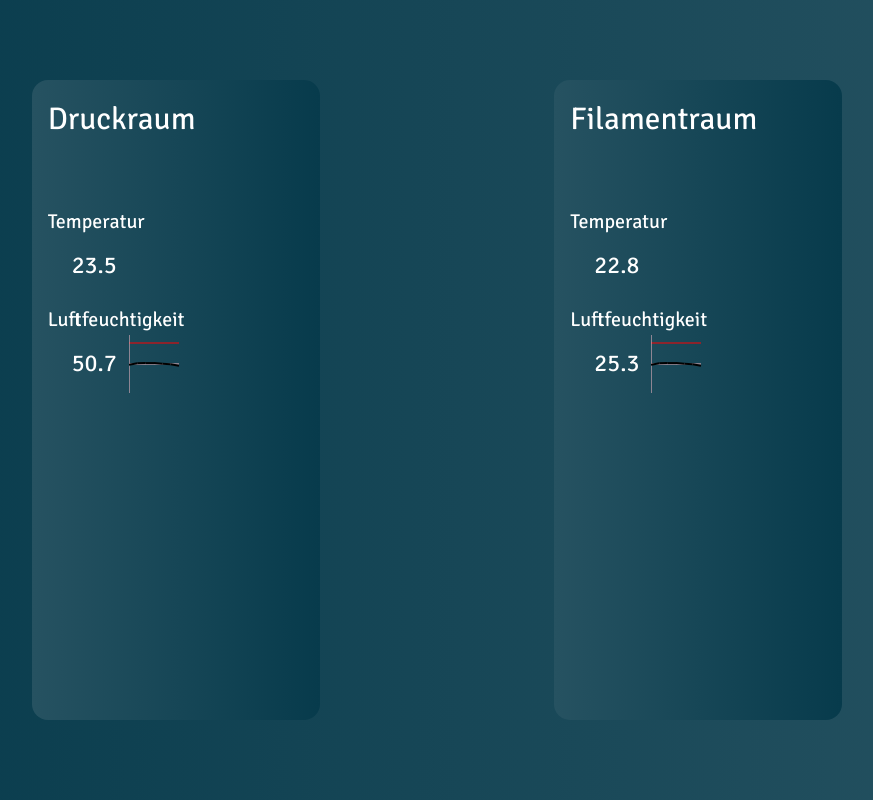
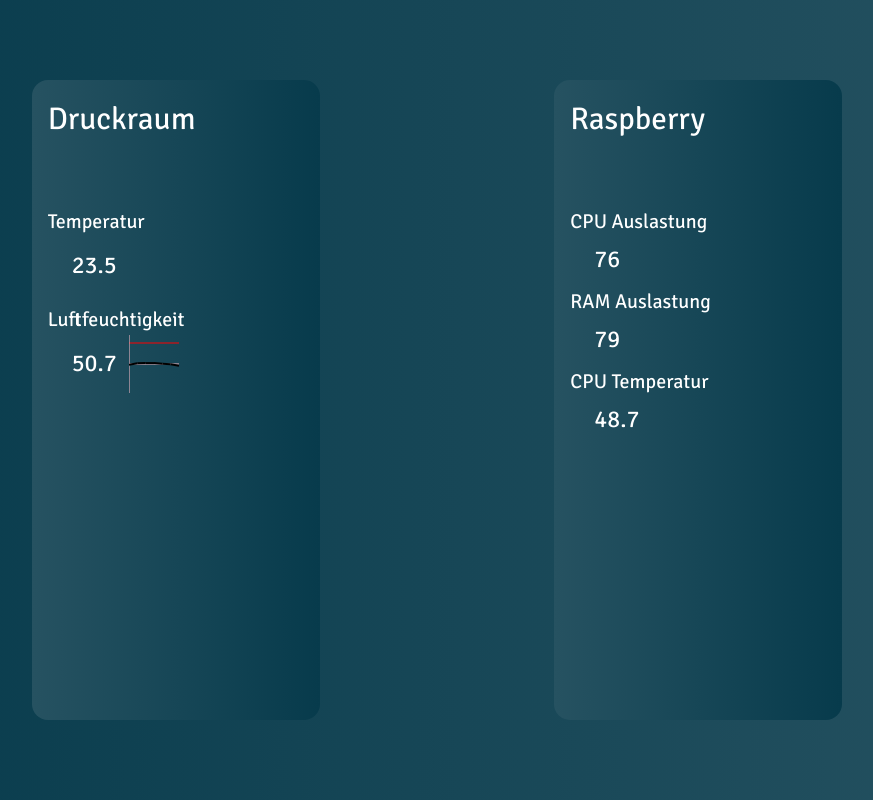
Before and after one commit to kev5655/threeDPrintingDisplayer, a React (Create React App) app in the folder front-end/: page / in a window 1280 px wide. Shown: the whole page, without its empty margins (203-1076 px from the left). Built offline with nearby package versions, Linux system fonts and the light colour scheme.

Commit message:
Implemented RaspiData.tsx. Closes #9

```diff
--- /dev/null
+++ b/front-end/src/components/cards/RaspiData.tsx
@@ -0,0 +1,46 @@
+import React, {FC} from "react";
+
+
+type RaspiDataProps = {
+    title: string;
+    firstTitle: string;
+    firstData: number;
+    secondTitle: string;
+    secondData: number;
+    thirdTitle: string;
+    thirdData: number;
+}
+
+const RaspiData: FC<RaspiDataProps> = ({
+                                           title,
+                                           firstTitle,
+                                           firstData,
+                                           secondTitle,
+                                           secondData,
+                                           thirdTitle,
+                                           thirdData
+                                       }) => {
+
+    return (
+        <div className="w-72 h-4/5
+                        rounded-2xl
+                        p-4
+                        bg-gradient-to-r from-blue to-dark-blue">
+            <h1 className="pb-16">{title}</h1>
+            <div className="pb-3">
+                <p>{firstTitle}</p>
+                <p className="text-2xl pt-1.5 pl-6">{firstData}</p>
+            </div>
+            <div className="pb-3">
+                <p>{secondTitle}</p>
+                <p className="text-2xl pt-1.5 pl-6">{secondData}</p>
+            </div>
+            <div>
+                <p>{thirdTitle}</p>
+                <p className="text-2xl pt-1.5 pl-6">{thirdData}</p>
+            </div>
+        </div>
+    );
+}
+
+export default RaspiData;
--- a/front-end/src/pages/Overview.tsx
+++ b/front-end/src/pages/Overview.tsx
@@ -1,7 +1,7 @@
 import React from "react";
 import Databox from "../components/cards/Databox";
 import Background from "../layout/Background";
-
+import RaspiData from "../components/cards/RaspiData";
 
 
 const Overview = (): JSX.Element => {
@@ -21,13 +21,15 @@
                      firstData={23.5}
                      secondTitle="Luftfeuchtigkeit"
                      secondData={50.7}
-                     onClick={onShowGraphPrintingRoom} />
-            <Databox title="Filamentraum"
-                     firstTitle="Temperatur"
-                     firstData={22.8}
-                     secondTitle="Luftfeuchtigkeit"
-                     secondData={25.3}
-                     onClick={onShowGraphFilamentRoom} />
+                     onClick={onShowGraphPrintingRoom}/>
+            <RaspiData title="Raspberry" firstTitle="CPU Auslastung" firstData={76} secondTitle="RAM Auslastung"
+                       secondData={79} thirdTitle="CPU Temperatur" thirdData={48.7}/>
+            {/*<Databox title="Filamentraum"*/}
+            {/*         firstTitle="Temperatur"*/}
+            {/*         firstData={22.8}*/}
+            {/*         secondTitle="Luftfeuchtigkeit"*/}
+            {/*         secondData={25.3}*/}
+            {/*         onClick={onShowGraphFilamentRoom} />*/}
         </Background>
 
     );
```
